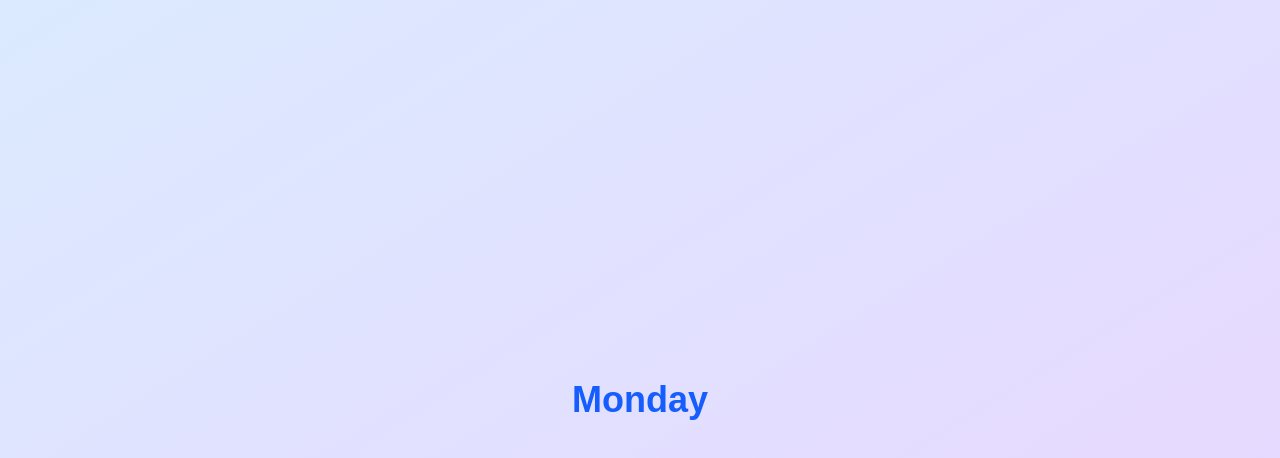
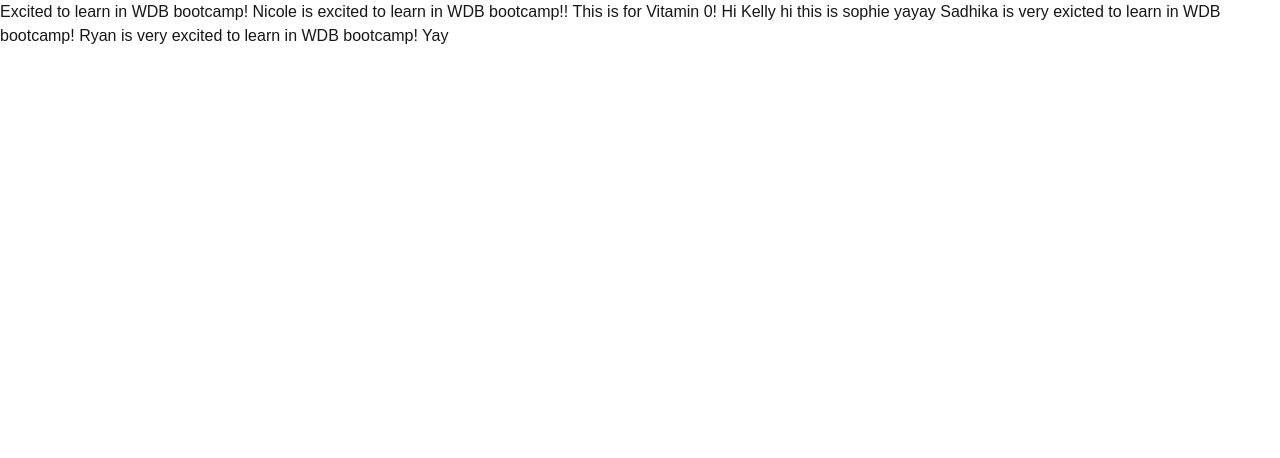
Before and after one commit to richajos34/vitamin0, a Next.js app in the folder my-app/: page / in a window 1280 px wide. Shown: the top 458 px of the page. Built offline with nearby package versions, Linux system fonts and the light colour scheme.

Commit message:
Revert "changed text on button click to show "Clicked!""

```diff
--- a/my-app/app/page.tsx
+++ b/my-app/app/page.tsx
@@ -1,32 +1,17 @@
 // pages / index . tsx
-"use client";
-
-import { useState } from "react";
 
 export default function Home() {
-  const days = [
-    "Monday",
-    "Tuesday",
-    "Wednesday",
-    "Thursday",
-    "Friday"
-  ];
-
-
-  const [index, setIndex] = useState(0);
-
-  const handleClick = () => {
-    setIndex((prev) => (prev + 1) % days.length);
-  };
-
   return (
-    <div className="min-h-screen bg-gradient-to-br from-blue-100 to-purple-200 flex items-center justify-center">
-      <h1
-        className="text-4xl font-bold text-blue-600 cursor-pointer transition-transform duration-300 hover:scale-110 select-none"
-        onClick={handleClick}
-      >
-        {days[index]}
-      </h1>
-    </div>
+    < main className =" min -h - screen flex items - center justify - center bg - white-100" >
+      <h1 className =" text -3 xl font - bold text - black -600" >
+        Excited to learn in WDB bootcamp!
+        Nicole is excited to learn in WDB bootcamp!!
+        This is for Vitamin 0! Hi Kelly
+        hi this is sophie yayay
+        Sadhika is very exicted to learn in WDB bootcamp!
+        Ryan is very excited to learn in WDB bootcamp!
+        Yay
+      </h1 >
+    </ main >
   );
 }
```
Also changed, not shown: 1 other file (tests, documents, lock files or other folders).
